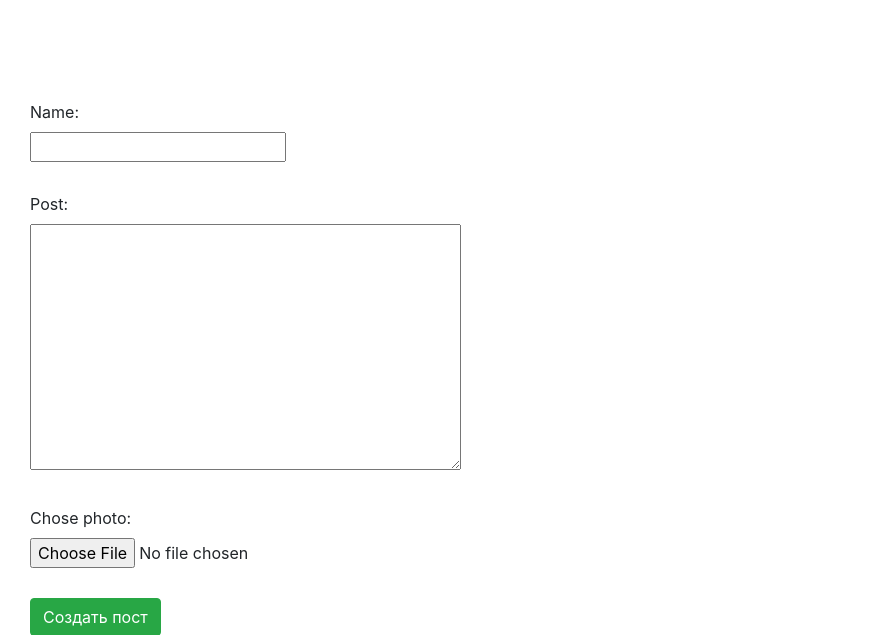
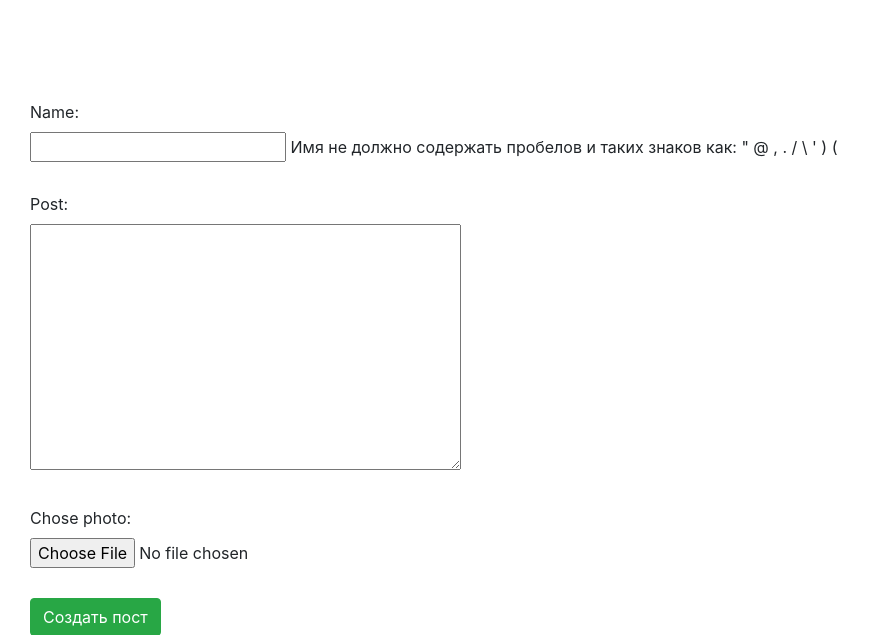
Before and after one commit to Zubanich/Post_web_serv, a Django app: page /formpost/ in a window 1280 px wide. Shown: the top 635 px of the page, without its empty margins (0-870 px from the left). Run offline with Django 3.2, Linux system fonts and the light colour scheme; some libraries are stand-ins or nearby versions.

Commit message:
relese v1

```diff
--- a/blog/templates/blog/formpost.html
+++ b/blog/templates/blog/formpost.html
@@ -25,6 +25,7 @@
 					</div>
 					<div style="margin-bottom: 30px;">
 						{{ form.name }}
+						<span>Имя не должно содержать пробелов и таких знаков как: " @ , . / \ ' ) (</span>
 					</div>
 				</div>
 				<div>
```
Also changed, not shown: db.sqlite3, 3 other files.
